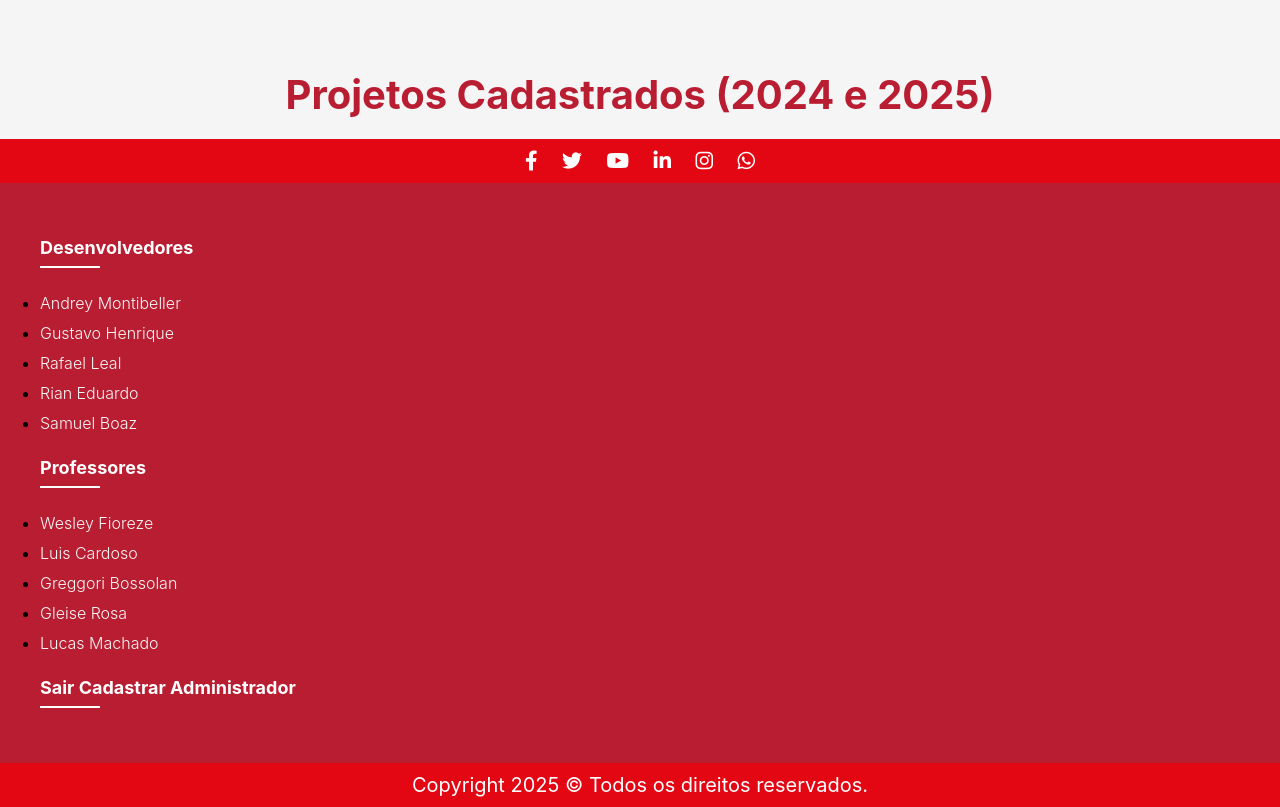
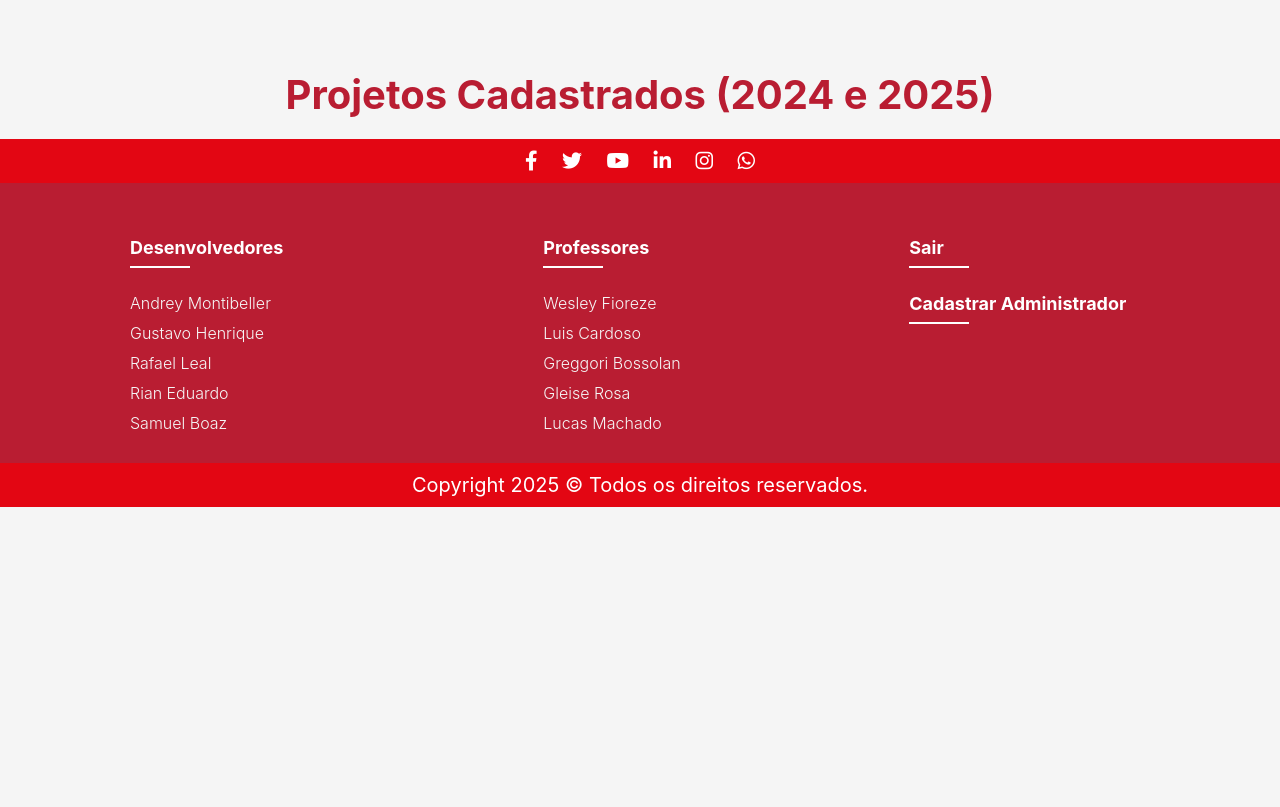
Before and after one commit to RafaelLeal0/senai_technews, a PHP site: page /adm.php in a window 1280 px wide. Shown: the part 1187-1994 px from the top of the page. After the commit the page ends 1694 px from the top, so only its background shows below. Run offline with PHP 8.4, Linux system fonts and the light colour scheme; the visitor is signed in with stand-in values (Sample User, id 1); data that the repository does not hold is empty; some libraries are stand-ins or nearby versions.

Commit message:
footer qs arrumado

```diff
--- a/adm.php
+++ b/adm.php
@@ -342,10 +342,8 @@ $professor = $_SESSION['professor'];
                     </ul>
                 </div>
                 <div class="footer-col">
-                    <h4>
-                        <a href="logout.php" style="color: white; text-decoration: none;">Sair</a>
-                        <a href="cadastro.php" style="color: white; text-decoration: none;">Cadastrar administrador</a>
-                    </h4>
+                        <h4 href="logout.php" style="color: white; text-decoration: none;">Sair</h4>
+                        <h4 href="cadastro.php" style="color: white; text-decoration: none;">Cadastrar administrador</h4>
                 </div>
             </div>
         </div>
--- a/css/adm.css
+++ b/css/adm.css
@@ -238,15 +238,38 @@ body {
     background-color: #9a1728;
 }
 
-.footer{
+.footer {
   background-color: #B91D32;
   padding: 30px 0;
 }
-  .footer-col{
+
+.row {
+  display: flex;
+  flex-wrap: wrap;
+}
+
+/* Footer Estilizado */
+.row {
+  display: flex;
+  flex-wrap: wrap;
+}
+
+ul {
+  list-style: none;
+}
+
+.footer {
+  background-color: #B91D32;
+  padding: 30px 0;
+}
+
+.footer-col {
   padding: 0 40px;
   text-align: left;
+  margin-left: 90px;
 }
-  .footer-col h4{
+
+.footer-col h4 {
   font-size: 18px;
   color: #ffffff;
   text-transform: capitalize;
```
Also changed, not shown: other parts of css/adm.css (+27 -39 lines). Lines whose indentation alone changed are shown as unchanged.
